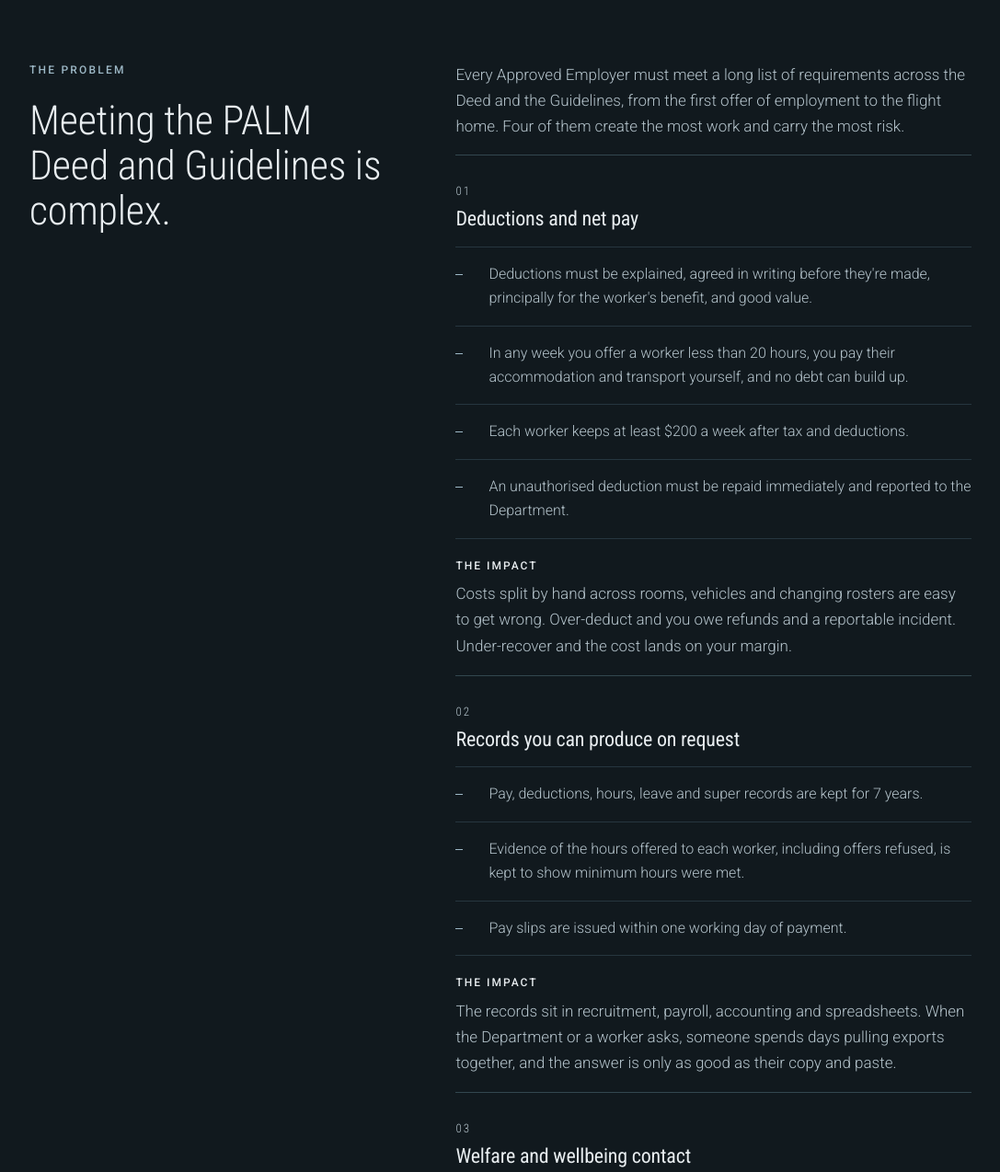
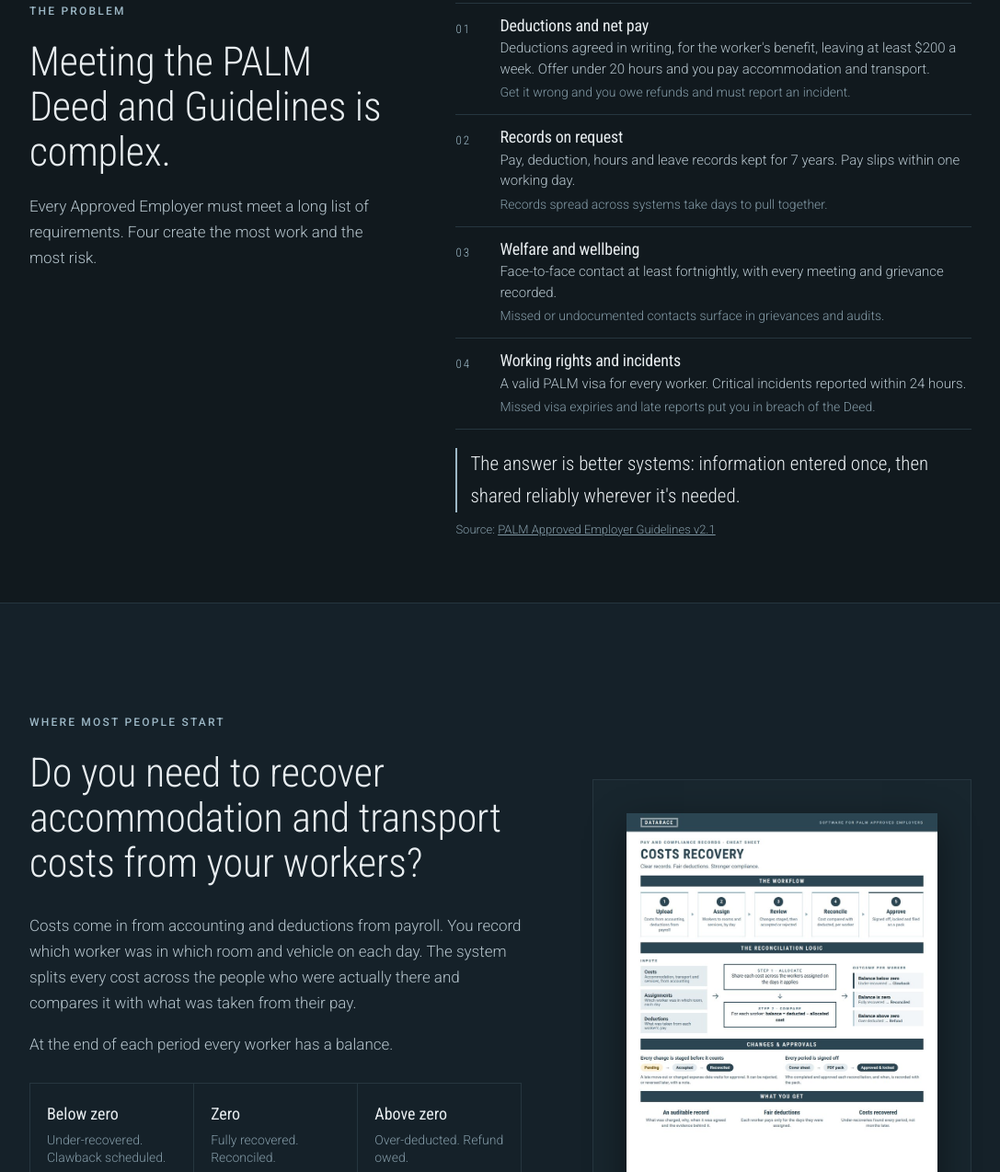
Before and after one commit to nigelmcn/datarace_v1, a plain HTML site: page index.html in a window 1280 px wide. Shown: the part 1147-2421 px from the top of the page at 92% size, without its empty margins (96-1183 px from the left). Drawn offline with Linux system fonts and the light colour scheme.

Commit message:
Problem section: concise, fits one screen
Co-Authored-By: Claude Opus 5.5 <noreply@anthropic.com>
Claude-Session: https://claude.ai/code/session_01LgvxvRsB2fxLHHaLwRmSnP

```diff
--- a/index.html
+++ b/index.html
@@ -64,59 +64,17 @@
     <div>
       <p class="eyebrow">The problem</p>
       <h2>Meeting the PALM Deed and Guidelines is complex.</h2>
+      <p class="prob-intro">Every Approved Employer must meet a long list of requirements. Four create the most work and the most risk.</p>
     </div>
-    <div class="prose">
-    <p>Every Approved Employer must meet a long list of requirements across the Deed and the Guidelines, from the first offer of employment to the flight home. Four of them create the most work and carry the most risk.</p>
-
-    <div class="reqs">
-      <article class="req">
-        <p class="req-n">01</p>
-        <h3>Deductions and net pay</h3>
-        <ul class="rules">
-          <li>Deductions must be explained, agreed in writing before they're made, principally for the worker's benefit, and good value.</li>
-          <li>In any week you offer a worker less than 20 hours, you pay their accommodation and transport yourself, and no debt can build up.</li>
-          <li>Each worker keeps at least $200 a week after tax and deductions.</li>
-          <li>An unauthorised deduction must be repaid immediately and reported to the Department.</li>
-        </ul>
-        <p class="req-impact"><b>The impact</b>Costs split by hand across rooms, vehicles and changing rosters are easy to get wrong. Over-deduct and you owe refunds and a reportable incident. Under-recover and the cost lands on your margin.</p>
-      </article>
-
-      <article class="req">
-        <p class="req-n">02</p>
-        <h3>Records you can produce on request</h3>
-        <ul class="rules">
-          <li>Pay, deductions, hours, leave and super records are kept for 7 years.</li>
-          <li>Evidence of the hours offered to each worker, including offers refused, is kept to show minimum hours were met.</li>
-          <li>Pay slips are issued within one working day of payment.</li>
-        </ul>
-        <p class="req-impact"><b>The impact</b>The records sit in recruitment, payroll, accounting and spreadsheets. When the Department or a worker asks, someone spends days pulling exports together, and the answer is only as good as their copy and paste.</p>
-      </article>
-
-      <article class="req">
-        <p class="req-n">03</p>
-        <h3>Welfare and wellbeing contact</h3>
-        <ul class="rules">
-          <li>A Welfare and Wellbeing Support Person meets workers face to face at least fortnightly.</li>
-          <li>Each meeting, any grievance raised and the action taken is recorded.</li>
-          <li>Each worker is trained on their pay slip and deductions within 14 days of their first pay.</li>
-        </ul>
-        <p class="req-impact"><b>The impact</b>Across many sites and hundreds of workers, contacts are missed or written up in notebooks and inboxes. Gaps only show up when a grievance or an audit asks for the history.</p>
-      </article>
-
-      <article class="req">
-        <p class="req-n">04</p>
-        <h3>Working rights and incident reporting</h3>
-        <ul class="rules">
-          <li>Only workers holding a PALM stream visa, or another visa the Department has notified, can be placed.</li>
-          <li>Critical incidents are reported to the Department within 24 hours.</li>
-          <li>Non-critical incidents, such as a worker leaving without notice, are reported by 5 pm the next business day.</li>
-        </ul>
-        <p class="req-impact"><b>The impact</b>Visa expiries tracked in a spreadsheet get missed. Incident details live in phone calls and texts, so reports go in late or incomplete. Either can put you in breach of the Deed.</p>
-      </article>
-    </div>
-
-    <p class="strong">The answer is better systems. Information is entered once, then shared reliably and efficiently wherever it's needed, so every requirement can be met and shown from one place.</p>
-    <p class="src">Sources: <a href="https://www.palmscheme.gov.au/sites/default/files/2026-03/PALM%20scheme%20Approved%20Employer%20Guidelines%20v2.1.pdf" target="_blank" rel="noopener">PALM Approved Employer Guidelines v2.1 (27 March 2026)</a>, <a href="https://www.palmscheme.gov.au/employer-assurance-and-compliance" target="_blank" rel="noopener">PALM employer assurance and compliance</a>.</p>
+    <div>
+      <ol class="probs">
+        <li><span class="req-n">01</span><div><h3>Deductions and net pay</h3><p>Deductions agreed in writing, for the worker's benefit, leaving at least $200 a week. Offer under 20 hours and you pay accommodation and transport.</p><p class="hit">Get it wrong and you owe refunds and must report an incident.</p></div></li>
+        <li><span class="req-n">02</span><div><h3>Records on request</h3><p>Pay, deduction, hours and leave records kept for 7 years. Pay slips within one working day.</p><p class="hit">Records spread across systems take days to pull together.</p></div></li>
+        <li><span class="req-n">03</span><div><h3>Welfare and wellbeing</h3><p>Face-to-face contact at least fortnightly, with every meeting and grievance recorded.</p><p class="hit">Missed or undocumented contacts surface in grievances and audits.</p></div></li>
+        <li><span class="req-n">04</span><div><h3>Working rights and incidents</h3><p>A valid PALM visa for every worker. Critical incidents reported within 24 hours.</p><p class="hit">Missed visa expiries and late reports put you in breach of the Deed.</p></div></li>
+      </ol>
+      <p class="prob-answer">The answer is better systems: information entered once, then shared reliably wherever it's needed.</p>
+      <p class="src">Source: <a href="https://www.palmscheme.gov.au/sites/default/files/2026-03/PALM%20scheme%20Approved%20Employer%20Guidelines%20v2.1.pdf" target="_blank" rel="noopener">PALM Approved Employer Guidelines v2.1</a></p>
     </div>
   </div>
 </section>
--- a/styles.css
+++ b/styles.css
@@ -81,15 +81,16 @@ section{padding:clamp(72px,10vw,120px) 0;border-top:1px solid var(--line)}
 .rules{list-style:none;padding:0;margin:28px 0 32px;border-top:1px solid var(--line)}
 .rules li{padding:16px 0;border-bottom:1px solid var(--line);color:var(--text-2);font-size:16px;display:grid;grid-template-columns:28px 1fr;gap:8px}
 .rules li::before{content:'';width:8px;height:1px;background:var(--accent);margin-top:13px}
-.reqs{margin-top:8px}
-.req{padding:28px 0 4px;border-top:1px solid var(--line-2)}
-.req-n{font-family:var(--display);font-size:13px;letter-spacing:2px;color:var(--accent);margin:0 0 6px}
-.req h3{margin:0}
-.req .rules{margin:16px 0 20px}
-.req-impact{color:var(--text-2);margin:0 0 14px}
-.req-impact b{display:block;font-size:12px;font-weight:500;letter-spacing:2px;text-transform:uppercase;color:var(--text);margin-bottom:6px}
-.req-sol{margin:0 0 24px;font-size:13px;color:var(--accent)}
-.req-sol::before{content:'Solved by';color:var(--muted);letter-spacing:1px;text-transform:uppercase;font-size:11px;margin-right:10px}
+#problem{padding:clamp(40px,5vw,56px) 0}
+#problem h2{margin-bottom:20px}
+.prob-intro{color:var(--text-2);max-width:380px}
+.probs{list-style:none;margin:0;padding:0;border-bottom:1px solid var(--line)}
+.probs li{display:grid;grid-template-columns:40px 1fr;gap:8px;padding:13px 0;border-top:1px solid var(--line)}
+.req-n{font-family:var(--display);font-size:13px;letter-spacing:2px;color:var(--accent);padding-top:4px}
+.probs h3{font-size:18px;margin:0 0 2px}
+.probs p{margin:0;font-size:15px;line-height:1.5;color:var(--text-2)}
+.probs p.hit{color:var(--muted);font-size:14px;margin-top:4px}
+.prob-answer{font-family:var(--display);font-size:clamp(18px,1.8vw,21px);color:var(--text);margin:20px 0 8px;padding-left:14px;border-left:2px solid var(--accent)}
 .src{font-size:13px;color:var(--muted)}
 .src a{color:var(--muted)}
 .src a:hover{color:var(--text)}
```
